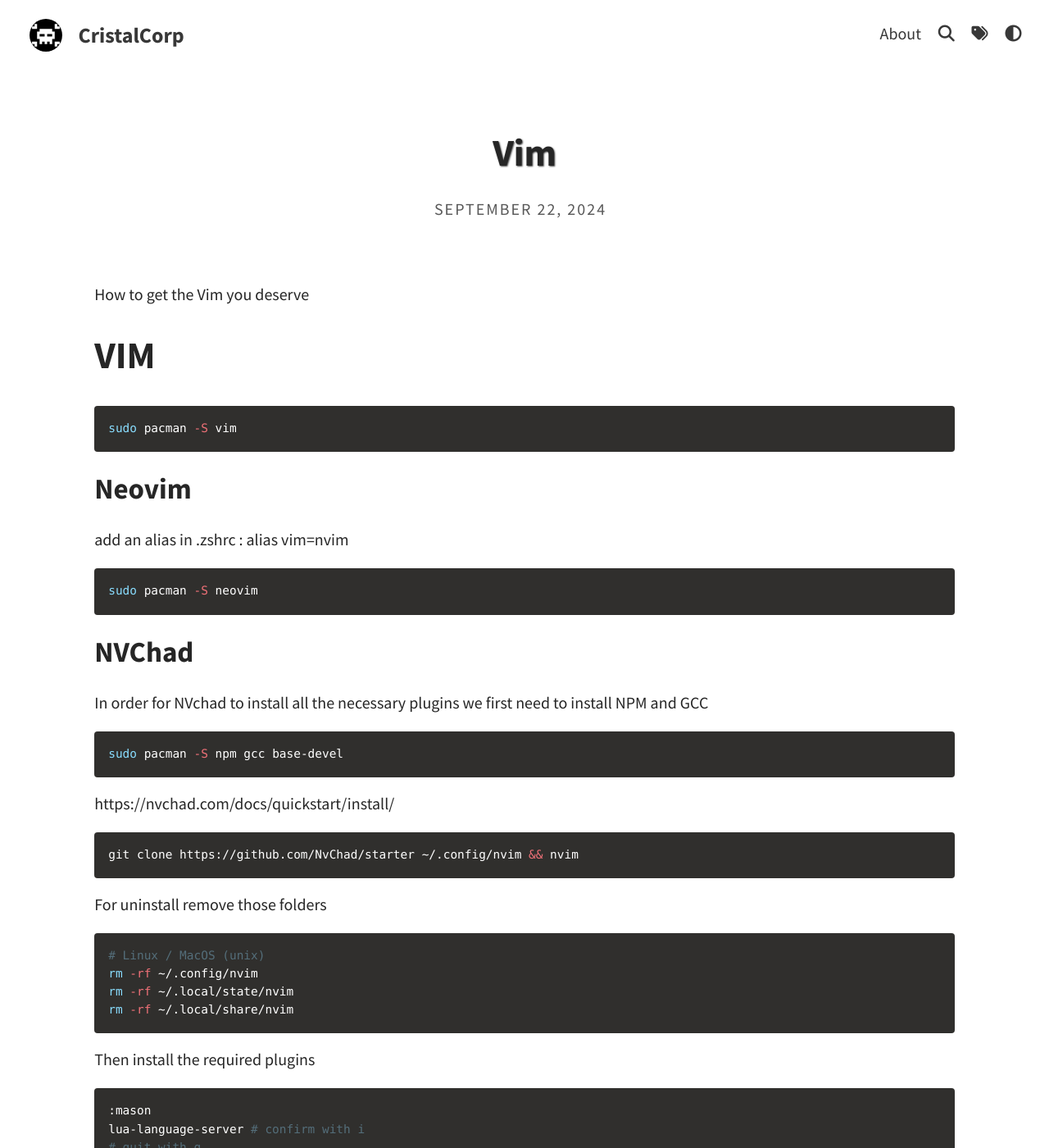
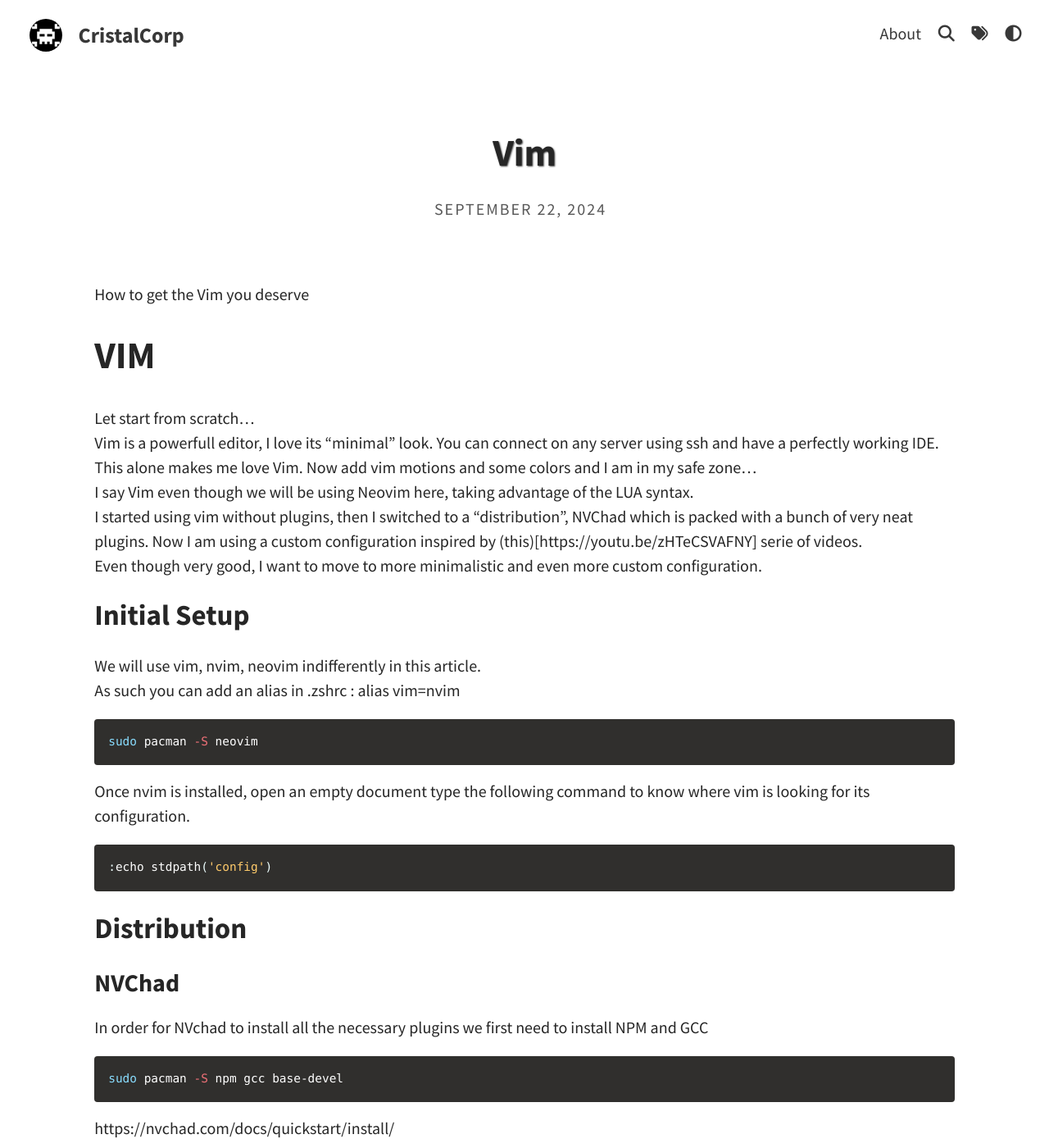
Before and after one commit to cristalcorp/cristalcorp.github.io, a Jekyll site: the page built from _posts/2024-09-22-Vim.md, in a window 1280 px wide and 1400 px high. Shown: the whole window at 82% size. Built offline with Jekyll 4.4.1, drawn with Linux system fonts in a browser that asks for light colours; a script that is not in the unit is left out.

Commit message:
Update Vim Article

````diff
--- a/_posts/2024-09-22-Vim.md
+++ b/_posts/2024-09-22-Vim.md
@@ -3,22 +3,32 @@ layout: post
 title: Vim
 feature-img:
 categories: system
-tags: [vim, tmux]
+tags: [vim, nvim, tmux]
 ---
 
 How to get the Vim you deserve
 
 
 # VIM
-```bash
-sudo pacman -S vim
-```
-## Neovim
-add an alias in .zshrc : alias vim=nvim
+Let start from scratch...
+Vim is a powerfull editor, I love its "minimal" look. You can connect on any server using ssh and have a perfectly working IDE. This alone makes me love Vim. Now add vim motions and some colors and I am in my safe zone...
+I say Vim even though we will be using Neovim here, taking advantage of the LUA syntax.
+I started using vim without plugins, then I switched to a "distribution", NVChad which is packed with a bunch of very neat plugins. Now I am using a custom configuration inspired by (this)[https://youtu.be/zHTeCSVAFNY] serie of videos.
+Even though very good, I want to move to more minimalistic and even more custom configuration.
+## Initial Setup
+We will use vim, nvim, neovim indifferently in this article.
+As such you can add an alias in .zshrc : alias vim=nvim
 ```bash
 sudo pacman -S neovim
 ```
-## NVChad
+Once nvim is installed, open an empty document type the following command to know where vim is looking for its configuration.
+```vim
+:echo stdpath('config')
+```
+
+## Distribution
+### NVChad
+
 In order for NVchad to install all the necessary plugins we first need to install NPM and GCC
 ```bash
 sudo pacman -S npm gcc base-devel
````
Also changed, not shown: _posts/2025-11-25-Esp.md (+6 -0 lines).
